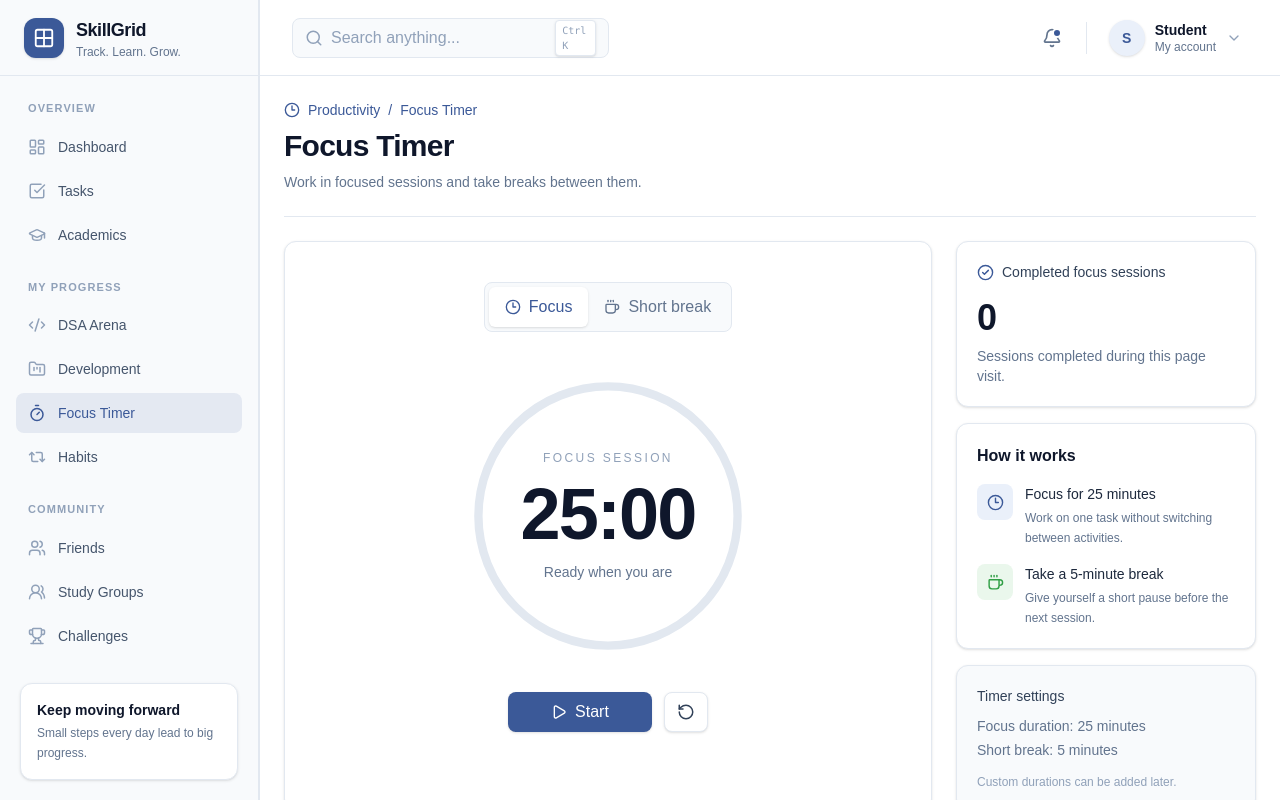
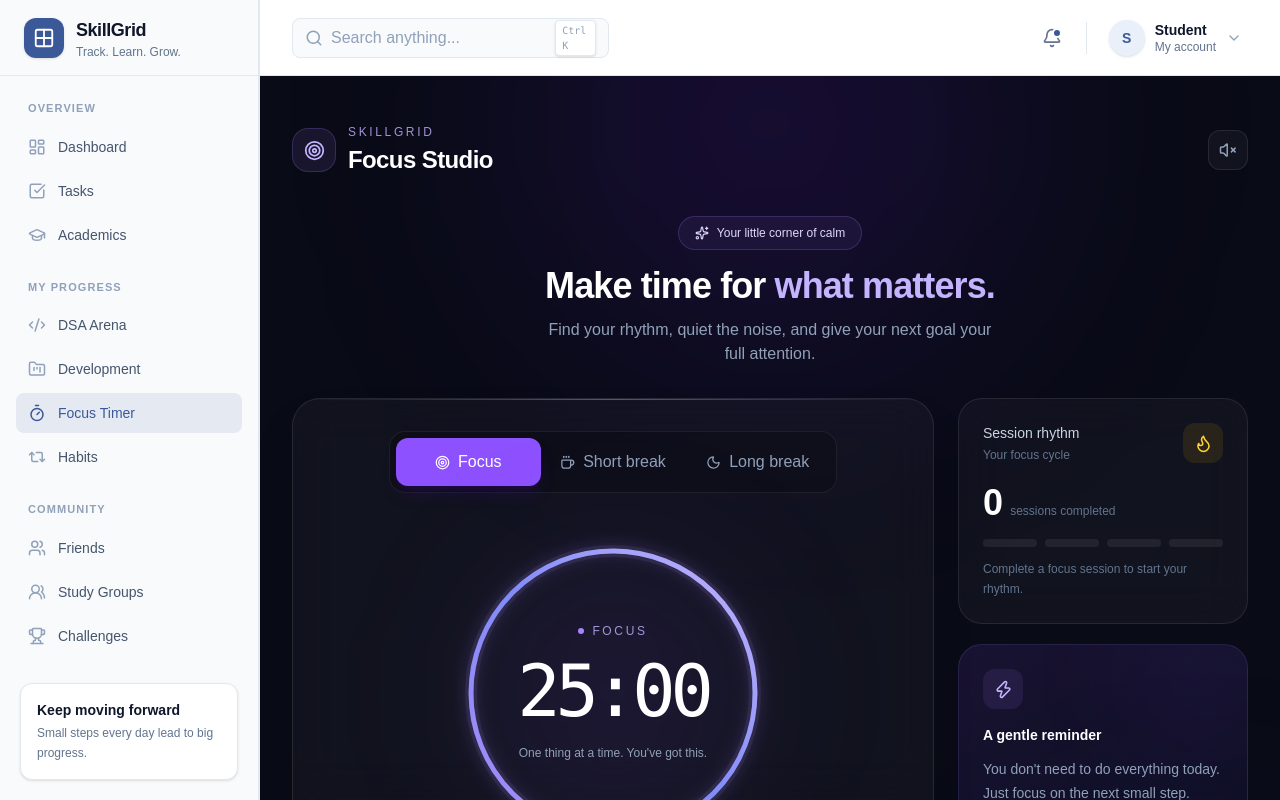
Before and after one commit to thiteswapnil1212-hue/skillGrid, a Next.js app in the folder skillgrid-app/: page /focus-timer in a window 1280 px wide. Built offline with nearby package versions, Linux system fonts and the light colour scheme.

Commit message:
feat: redesign focus timer with aesthetic UI

```diff
--- a/skillgrid-app/src/app/focus-timer/page.tsx
+++ b/skillgrid-app/src/app/focus-timer/page.tsx
@@ -1,242 +1,404 @@
+
 "use client";
 
-import { useEffect, useState } from "react";
+import { useCallback, useEffect, useState } from "react";
 import {
+  AlarmClock,
+  ArrowRight,
+  Check,
+  Coffee,
+  Flame,
+  Maximize2,
+  Moon,
+  Pause,
   Play,
-  Pause,
   RotateCcw,
-  Clock3,
-  Coffee,
-  CheckCircle2,
+  SkipForward,
+  Sparkles,
+  Target,
+  Volume2,
+  VolumeX,
+  Zap,
 } from "lucide-react";
-import { Button } from "@/components/ui/Button";
-import { Card, CardContent, CardHeader, CardTitle } from "@/components/ui/Card";
 
-type TimerMode = "focus" | "break";
+type Mode = "focus" | "short" | "long";
 
-const FOCUS_SECONDS = 25 * 60;
-const BREAK_SECONDS = 5 * 60;
+const MODES: Record<Mode, { label: string; duration: number; subtitle: string }> = {
+  focus: {
+    label: "Focus",
+    duration: 25 * 60,
+    subtitle: "One thing at a time. You've got this.",
+  },
+  short: {
+    label: "Short break",
+    duration: 5 * 60,
+    subtitle: "Take a breath. You've earned it.",
+  },
+  long: {
+    label: "Long break",
+    duration: 15 * 60,
+    subtitle: "Step away and recharge your mind.",
+  },
+};
+
+const RADIUS = 142;
+const CIRCUMFERENCE = 2 * Math.PI * RADIUS;
+
+function formatTime(seconds: number) {
+  const mins = Math.floor(seconds / 60).toString().padStart(2, "0");
+  const secs = (seconds % 60).toString().padStart(2, "0");
+  return `${mins}:${secs}`;
+}
 
 export default function FocusTimerPage() {
-  const [mode, setMode] = useState<TimerMode>("focus");
-  const [remaining, setRemaining] = useState(FOCUS_SECONDS);
-  const [isRunning, setIsRunning] = useState(false);
+  const [mode, setMode] = useState<Mode>("focus");
+  const [remaining, setRemaining] = useState(MODES.focus.duration);
+  const [running, setRunning] = useState(false);
+  const [endAt, setEndAt] = useState<number | null>(null);
   const [completedSessions, setCompletedSessions] = useState(0);
+  const [soundEnabled, setSoundEnabled] = useState(false);
+
+  const total = MODES[mode].duration;
+  const progress = Math.max(0, Math.min(1, remaining / total));
+  const offset = CIRCUMFERENCE * (1 - progress);
+
+  const changeMode = useCallback((nextMode: Mode) => {
+    setMode(nextMode);
+    setRemaining(MODES[nextMode].duration);
+    setRunning(false);
+    setEndAt(null);
+  }, []);
+
+  const completeSession = useCallback(() => {
+    if (mode === "focus") {
+      setCompletedSessions((count) => count + 1);
+      changeMode("short");
+    } else {
+      changeMode("focus");
+    }
+  }, [mode, changeMode]);
 
   useEffect(() => {
-    if (!isRunning) return;
+    if (!running || endAt === null) return;
 
-    const interval = window.setInterval(() => {
-      setRemaining((current) => {
-        if (current <= 1) {
-          window.clearInterval(interval);
-          setIsRunning(false);
+    const tick = () => {
+      const next = Math.max(0, Math.ceil((endAt - Date.now()) / 1000));
+      setRemaining(next);
 
-          if (mode === "focus") {
-            setCompletedSessions((count) => count + 1);
+      if (next <= 0) {
+        setRunning(false);
+        setEndAt(null);
+        completeSession();
       }
+    };
 
-          return 0;
-        }
-
-        return current - 1;
-      });
-    }, 1000);
+    tick();
+    const interval = window.setInterval(tick, 250);
 
     return () => window.clearInterval(interval);
-  }, [isRunning, mode]);
+  }, [running, endAt, completeSession]);
 
-  const totalSeconds = mode === "focus" ? FOCUS_SECONDS : BREAK_SECONDS;
+  const toggleTimer = () => {
+    if (running) {
+      setRunning(false);
+      setEndAt(null);
+    } else {
+      setEndAt(Date.now() + remaining * 1000);
+      setRunning(true);
+    }
+  };
 
-  const minutes = Math.floor(remaining / 60)
-    .toString()
-    .padStart(2, "0");
+  const resetTimer = () => {
+    setRunning(false);
+    setEndAt(null);
+    setRemaining(total);
+  };
 
-  const seconds = (remaining % 60).toString().padStart(2, "0");
+  const skipTimer = () => {
+    if (mode === "focus") {
+      changeMode("short");
+    } else {
+      changeMode("focus");
+    }
+  };
 
-  const progress =
-    totalSeconds > 0 ? ((totalSeconds - remaining) / totalSeconds) * 100 : 0;
-
-  function switchMode(nextMode: TimerMode) {
-    setMode(nextMode);
-    setRemaining(nextMode === "focus" ? FOCUS_SECONDS : BREAK_SECONDS);
-    setIsRunning(false);
-  }
-
-  function resetTimer() {
-    setIsRunning(false);
-    setRemaining(totalSeconds);
-  }
+  const sessionsUntilLongBreak = completedSessions % 4;
+  const currentSession = sessionsUntilLongBreak === 0 && completedSessions > 0
+    ? 4
+    : sessionsUntilLongBreak;
 
   return (
-    <main className="mx-auto w-full max-w-7xl space-y-6 p-6">
-      <section className="border-b border-slate-200 pb-6">
-        <div className="flex items-center gap-2 text-sm font-medium text-primary">
-          <Clock3 size={16} />
-          <span>Productivity</span>
-          <span>/</span>
-          <span>Focus Timer</span>
+    <main className="relative min-h-full overflow-hidden bg-[#090b16] text-white">
+      {/* Ambient background */}
+      <div className="pointer-events-none absolute inset-0 overflow-hidden">
+        <div className="absolute -top-48 left-1/2 h-[480px] w-[480px] -translate-x-1/2 rounded-full bg-violet-600/[0.13] blur-[130px]" />
+        <div className="absolute bottom-0 right-[-100px] h-[350px] w-[350px] rounded-full bg-indigo-500/[0.08] blur-[120px]" />
+        <div className="absolute bottom-[-180px] left-[-120px] h-[350px] w-[350px] rounded-full bg-fuchsia-500/[0.06] blur-[120px]" />
       </div>
-        <h1 className="mt-2 text-2xl font-semibold tracking-tight text-slate-900 sm:text-3xl">
-          Focus Timer
+
+      <div className="relative mx-auto w-full max-w-6xl px-4 py-8 sm:px-8 sm:py-12">
+        {/* Header */}
+        <header className="mb-10 flex items-center justify-between gap-4">
+          <div className="flex items-center gap-3">
+            <div className="flex h-11 w-11 items-center justify-center rounded-2xl border border-violet-400/20 bg-violet-400/10 text-violet-300">
+              <Target size={21} />
+            </div>
+            <div>
+              <p className="text-xs font-medium uppercase tracking-[0.22em] text-violet-300/80">
+                SkillGrid
+              </p>
+              <h1 className="mt-1 text-xl font-semibold tracking-tight sm:text-2xl">
+                Focus Studio
               </h1>
-        <p className="mt-2 text-sm text-slate-500">
-          Work in focused sessions and take breaks between them.
+            </div>
+          </div>
+
+          <button
+            onClick={() => setSoundEnabled((value) => !value)}
+            aria-label={soundEnabled ? "Disable sound" : "Enable sound"}
+            className="flex h-10 w-10 items-center justify-center rounded-xl border border-white/[0.09] bg-white/[0.04] text-slate-400 transition hover:border-violet-400/30 hover:bg-white/[0.08] hover:text-white"
+          >
+            {soundEnabled ? <Volume2 size={18} /> : <VolumeX size={18} />}
+          </button>
+        </header>
+
+        {/* Intro */}
+        <section className="mb-8 text-center">
+          <div className="mb-4 inline-flex items-center gap-2 rounded-full border border-violet-400/20 bg-violet-400/[0.07] px-4 py-2 text-xs font-medium text-violet-200">
+            <Sparkles size={14} />
+            Your little corner of calm
+          </div>
+          <h2 className="text-3xl font-semibold tracking-tight sm:text-4xl">
+            Make time for <span className="text-violet-300">what matters.</span>
+          </h2>
+          <p className="mx-auto mt-3 max-w-md text-sm leading-6 text-slate-400 sm:text-base">
+            Find your rhythm, quiet the noise, and give your next goal your full attention.
           </p>
         </section>
 
-      <div className="grid gap-6 lg:grid-cols-[1fr_300px]">
-        <Card className="p-6 sm:p-10">
-          <div className="flex justify-center">
-            <div className="inline-flex rounded-lg border border-slate-200 bg-slate-50 p-1">
+        {/* Main layout */}
+        <div className="mx-auto grid max-w-5xl gap-6 lg:grid-cols-[1fr_290px]">
+          {/* Timer card */}
+          <section className="relative overflow-hidden rounded-[28px] border border-white/[0.09] bg-white/[0.035] p-5 shadow-2xl shadow-black/20 backdrop-blur-xl sm:p-8">
+            <div className="absolute inset-x-0 top-0 h-px bg-gradient-to-r from-transparent via-violet-400/50 to-transparent" />
+
+            {/* Mode selector */}
+            <div className="mx-auto mb-8 flex max-w-md rounded-2xl border border-white/[0.07] bg-black/20 p-1.5">
+              {(
+                [
+                  ["focus", "Focus", Target],
+                  ["short", "Short break", Coffee],
+                  ["long", "Long break", Moon],
+                ] as const
+              ).map(([key, label, Icon]) => (
                 <button
-                onClick={() => switchMode("focus")}
-                className={`inline-flex items-center gap-2 rounded-md px-4 py-2 text-sm font-medium transition ${
-                  mode === "focus"
-                    ? "bg-white text-primary shadow-sm"
-                    : "text-slate-500 hover:text-slate-900"
+                  key={key}
+                  onClick={() => changeMode(key)}
+                  className={`flex flex-1 items-center justify-center gap-2 rounded-xl px-2 py-3 text-xs font-medium transition-all duration-300 sm:text-sm ${
+                    mode === key
+                      ? "bg-violet-500 text-white shadow-lg shadow-violet-950/40"
+                      : "text-slate-400 hover:bg-white/[0.05] hover:text-white"
                   }`}
                 >
-                <Clock3 size={16} />
-                Focus
+                  <Icon size={15} />
+                  <span>{label}</span>
                 </button>
-              <button
-                onClick={() => switchMode("break")}
-                className={`inline-flex items-center gap-2 rounded-md px-4 py-2 text-sm font-medium transition ${
-                  mode === "break"
-                    ? "bg-white text-primary shadow-sm"
-                    : "text-slate-500 hover:text-slate-900"
-                }`}
-              >
-                <Coffee size={16} />
-                Short break
-              </button>
-            </div>
+              ))}
             </div>
 
-          <div className="mx-auto mt-10 flex max-w-sm flex-col items-center">
-            <div className="relative flex h-64 w-64 items-center justify-center sm:h-72 sm:w-72">
+            {/* Circular timer */}
+            <div className="relative mx-auto flex w-full max-w-[340px] items-center justify-center py-2">
+              <div className="absolute h-64 w-64 rounded-full bg-violet-500/[0.09] blur-[70px] sm:h-72 sm:w-72" />
+
               <svg
-                viewBox="0 0 240 240"
-                className="absolute inset-0 h-full w-full -rotate-90"
+                viewBox="0 0 320 320"
+                className="relative h-auto w-full max-w-[320px] -rotate-90 overflow-visible"
                 aria-hidden="true"
               >
-                <circle cx="120" cy="120" r="108" fill="none" stroke="#E2E8F0" strokeWidth="7" />
                 <circle
-                  cx="120" cy="120" r="108" fill="none"
-                  className="text-primary transition-[stroke-dashoffset] duration-500"
-                  stroke="currentColor"
-                  strokeWidth="7"
+                  cx="160"
+                  cy="160"
+                  r={RADIUS}
+                  fill="none"
+                  stroke="rgba(255,255,255,0.055)"
+                  strokeWidth="5"
+                />
+                <circle
+                  cx="160"
+                  cy="160"
+                  r={RADIUS}
+                  fill="none"
+                  stroke="rgba(167,139,250,0.10)"
+                  strokeWidth="12"
+                />
+                <circle
+                  cx="160"
+                  cy="160"
+                  r={RADIUS}
+                  fill="none"
+                  stroke="url(#timer-gradient)"
+                  strokeWidth="5"
                   strokeLinecap="round"
-                  strokeDasharray={2 * Math.PI * 108}
-                  strokeDashoffset={2 * Math.PI * 108 * (1 - progress / 100)}
+                  strokeDasharray={CIRCUMFERENCE}
+                  strokeDashoffset={offset}
+                  style={{
+                    transition: "stroke-dashoffset 300ms linear",
+                    filter: "drop-shadow(0 0 8px rgba(167,139,250,0.4))",
+                  }}
                 />
+                <defs>
+                  <linearGradient id="timer-gradient" x1="0%" y1="0%" x2="100%" y2="100%">
+                    <stop offset="0%" stopColor="#a78bfa" />
+                    <stop offset="50%" stopColor="#818cf8" />
+                    <stop offset="100%" stopColor="#c4b5fd" />
+                  </linearGradient>
+                </defs>
               </svg>
 
-              <div className="text-center">
-                <p className="text-xs font-medium uppercase tracking-[0.2em] text-slate-400">
-                  {mode === "focus" ? "Focus session" : "Short break"}
-                </p>
-                <p className="mt-3 text-6xl font-semibold tabular-nums tracking-tight text-slate-900 sm:text-7xl" aria-live="off">
-                  {minutes}:{seconds}
-                </p>
-                <p className="mt-3 text-sm text-slate-500">
-                  {isRunning
-                    ? "Stay focused"
-                    : remaining === 0
-                      ? "Session complete"
-                      : "Ready when you are"}
+              <div className="absolute inset-0 flex flex-col items-center justify-center">
+                <div className="mb-4 flex items-center gap-2 text-xs font-medium uppercase tracking-[0.22em] text-violet-300/80">
+                  <span className={`h-1.5 w-1.5 rounded-full ${running ? "animate-pulse bg-emerald-400" : "bg-violet-400"}`} />
+                  {running ? "In the zone" : MODES[mode].label}
+                </div>
+                <div
+                  role="timer"
+                  aria-live="off"
+                  className="font-mono text-6xl font-light tracking-[-0.07em] tabular-nums text-white sm:text-7xl"
+                >
+                  {formatTime(remaining)}
+                </div>
+                <p className="mt-4 max-w-[220px] text-center text-xs leading-5 text-slate-400">
+                  {MODES[mode].subtitle}
                 </p>
               </div>
             </div>
 
-            <div className="mt-8 flex items-center gap-3">
-              <Button
-                onClick={() => setIsRunning((running) => !running)}
-                disabled={remaining === 0}
-                className="min-w-36 gap-2"
+            {/* Controls */}
+            <div className="mt-7 flex items-center justify-center gap-4">
+              <button
+                onClick={resetTimer}
+                aria-label="Reset timer"
+                className="flex h-12 w-12 items-center justify-center rounded-2xl border border-white/[0.09] bg-white/[0.035] text-slate-400 transition hover:border-white/20 hover:bg-white/[0.08] hover:text-white active:scale-95"
               >
-                {isRunning ? <Pause size={16} /> : <Play size={16} />}
-                {isRunning ? "Pause" : "Start"}
-              </Button>
-              <Button variant="outline" onClick={resetTimer} className="px-3">
                 <RotateCcw size={18} />
-              </Button>
+              </button>
+
+              <button
+                onClick={toggleTimer}
+                className="group flex h-14 min-w-[180px] items-center justify-center gap-3 rounded-2xl bg-gradient-to-r from-violet-500 to-indigo-500 px-8 font-semibold text-white shadow-lg shadow-violet-950/40 transition hover:shadow-xl hover:shadow-violet-900/40 active:scale-[0.97]"
+              >
+                {running ? <Pause size={19} fill="currentColor" /> : <Play size={19} fill="currentColor" />}
+                {running ? "Pause session" : "Start focusing"}
+              </button>
+
+              <button
+                onClick={skipTimer}
+                aria-label="Skip current session"
+                className="flex h-12 w-12 items-center justify-center rounded-2xl border border-white/[0.09] bg-white/[0.035] text-slate-400 transition hover:border-white/20 hover:bg-white/[0.08] hover:text-white active:scale-95"
+              >
+                <SkipForward size={18} />
+              </button>
             </div>
 
-            {remaining === 0 && (
-              <div className="mt-6 flex flex-col items-center gap-3 text-center">
-                <div className="inline-flex items-center gap-2 text-sm font-medium text-success">
-                  <CheckCircle2 size={18} />
-                  {mode === "focus" ? "Focus session completed" : "Break completed"}
+            <p className="mt-5 text-center text-[11px] text-slate-500">
+              {running ? "Stay present. Every minute counts." : "Ready when you are. No rush."}
+            </p>
+          </section>
+
+          {/* Side panel */}
+          <aside className="flex flex-col gap-5">
+            {/* Session progress */}
+            <section className="rounded-[24px] border border-white/[0.09] bg-white/[0.035] p-6 backdrop-blur-xl">
+              <div className="mb-5 flex items-center justify-between">
+                <div>
+                  <p className="text-sm font-medium text-slate-300">Session rhythm</p>
+                  <p className="mt-1 text-xs text-slate-500">Your focus cycle</p>
                 </div>
-                <Button
-                  variant="outline"
-                  size="sm"
-                  onClick={() => switchMode(mode === "focus" ? "break" : "focus")}
-                >
-                  {mode === "focus" ? "Start a short break" : "Back to focus"}
-                </Button>
-              </div>
-            )}
-          </div>
-        </Card>
-
-        <aside className="space-y-4">
-          <Card>
-            <CardContent className="p-5">
-              <div className="flex items-center gap-2 text-sm font-medium text-slate-700">
-                <CheckCircle2 size={17} className="text-primary" />
-                Completed focus sessions
-              </div>
-              <p className="mt-4 text-4xl font-semibold text-slate-900">{completedSessions}</p>
-              <p className="mt-2 text-sm text-slate-500">Sessions completed during this page visit.</p>
-            </CardContent>
-          </Card>
-
-          <Card>
-            <CardContent className="p-5">
-              <h2 className="font-semibold text-slate-900">How it works</h2>
-              <div className="mt-4 space-y-4">
-                <div className="flex gap-3">
-                  <div className="flex h-9 w-9 shrink-0 items-center justify-center rounded-lg bg-primary-light text-primary">
-                    <Clock3 size={17} />
-                  </div>
-                  <div>
-                    <p className="text-sm font-medium text-slate-800">Focus for 25 minutes</p>
-                    <p className="mt-1 text-xs leading-5 text-slate-500">Work on one task without switching between activities.</p>
+                <div className="flex h-10 w-10 items-center justify-center rounded-xl bg-amber-400/10 text-amber-300">
+                  <Flame size={19} />
                 </div>
               </div>
-                <div className="flex gap-3">
-                  <div className="flex h-9 w-9 shrink-0 items-center justify-center rounded-lg bg-success-light text-success">
-                    <Coffee size={17} />
+
+              <div className="mb-4 flex items-end gap-2">
+                <span className="text-4xl font-semibold tracking-tight text-white">
+                  {completedSessions}
+                </span>
+                <span className="mb-1 text-xs text-slate-500">sessions completed</span>
               </div>
-                  <div>
-                    <p className="text-sm font-medium text-slate-800">Take a 5-minute break</p>
-                    <p className="mt-1 text-xs leading-5 text-slate-500">Give yourself a short pause before the next session.</p>
+
+              <div className="flex gap-2">
+                {[0, 1, 2, 3].map((index) => (
+                  <div
+                    key={index}
+                    className={`h-2 flex-1 rounded-full transition-all duration-500 ${
+                      index < currentSession
+                        ? "bg-gradient-to-r from-violet-400 to-indigo-400 shadow-sm shadow-violet-500/20"
+                        : "bg-white/[0.07]"
+                    }`}
+                  />
+                ))}
+              </div>
+              <p className="mt-3 text-xs leading-5 text-slate-500">
+                {completedSessions === 0
+                  ? "Complete a focus session to start your rhythm."
+                  : `${currentSession} of 4 sessions in your current cycle.`}
+              </p>
+            </section>
+
+            {/* Today's focus */}
+            <section className="relative overflow-hidden rounded-[24px] border border-violet-400/15 bg-gradient-to-br from-violet-500/[0.12] to-indigo-500/[0.04] p-6">
+              <div className="absolute -right-8 -top-8 h-32 w-32 rounded-full bg-violet-500/[0.12] blur-3xl" />
+
+              <div className="relative">
+                <div className="mb-4 flex h-10 w-10 items-center justify-center rounded-xl bg-violet-400/10 text-violet-300">
+                  <Zap size={19} />
+                </div>
+                <h3 className="text-sm font-semibold text-white">A gentle reminder</h3>
+                <p className="mt-3 text-sm leading-6 text-slate-400">
+                  You don&apos;t need to do everything today. Just focus on the next small step.
+                </p>
+                <div className="mt-5 flex items-center gap-2 text-xs font-medium text-violet-300">
+                  <Sparkles size={14} />
+                  Progress over perfection
                 </div>
               </div>
+            </section>
+
+            {/* Quick guide */}
+            <section className="rounded-[24px] border border-white/[0.09] bg-white/[0.025] p-6">
+              <div className="mb-4 flex items-center gap-2">
+                <AlarmClock size={16} className="text-slate-400" />
+                <h3 className="text-sm font-medium text-slate-200">Your focus flow</h3>
               </div>
-            </CardContent>
-          </Card>
 
-          <Card className="bg-slate-50">
-            <CardContent className="p-5">
-              <p className="text-sm font-medium text-slate-700">Timer settings</p>
-              <p className="mt-2 text-sm leading-6 text-slate-500">
-                Focus duration: 25 minutes
-                <br />
-                Short break: 5 minutes
-              </p>
-              <p className="mt-3 text-xs text-slate-400">Custom durations can be added later.</p>
-            </CardContent>
-          </Card>
+              <div className="space-y-4">
+                {[
+                  { title: "Focus", detail: "25 minutes", icon: Target, color: "text-violet-300" },
+                  { title: "Short break", detail: "5 minutes", icon: Coffee, color: "text-emerald-300" },
+                  { title: "Repeat", detail: "Build your rhythm", icon: ArrowRight, color: "text-indigo-300" },
+                ].map((item, index) => (
+                  <div key={item.title} className="flex items-center gap-3">
+                    <div className={`flex h-9 w-9 shrink-0 items-center justify-center rounded-xl bg-white/[0.04] ${item.color}`}>
+                      {index === 2 ? <item.icon size={16} /> : <item.icon size={16} />}
+                    </div>
+                    <div className="min-w-0 flex-1">
+                      <p className="text-xs font-medium text-slate-200">{item.title}</p>
+                      <p className="mt-0.5 text-[11px] text-slate-500">{item.detail}</p>
+                    </div>
+                    {index < 2 && <Check size={13} className="text-slate-600" />}
+                  </div>
+                ))}
+              </div>
+            </section>
           </aside>
         </div>
 
-      <p className="text-xs text-center text-slate-400 pt-4">
-        The timer runs while this page is open. Session counts reset when you refresh the page.
+        <footer className="mt-10 text-center">
+          <p className="text-[11px] tracking-wide text-slate-600">
+            Made for deep work, one session at a time.
           </p>
+        </footer>
+      </div>
     </main>
   );
 }
```
Lines whose indentation alone changed are shown as unchanged.
